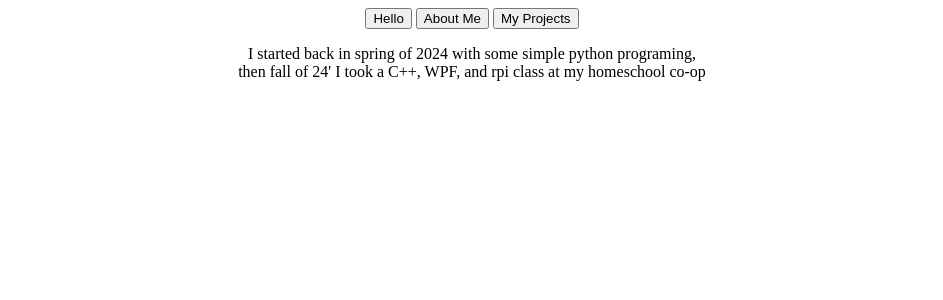
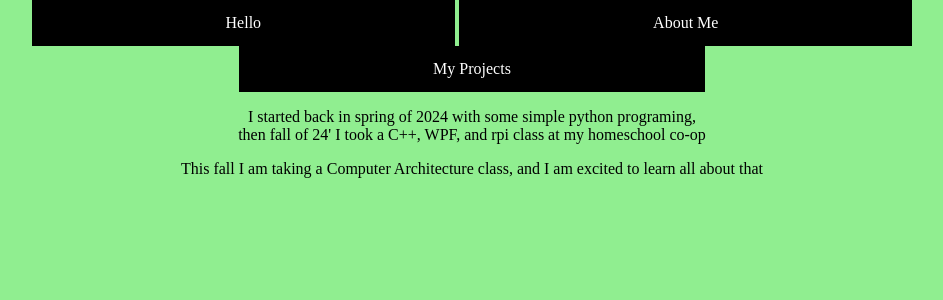
Before and after one commit to Basic-beep/BirdHouse, a SvelteKit app: page /about in a window 1280 px wide. Shown: the top 300 px of the page, without its empty margins (168-1111 px from the left). Built offline with nearby package versions, Linux system fonts and the light colour scheme.

Commit message:
yippee yipper

```diff
--- a/package.json
+++ b/package.json
@@ -19,6 +19,7 @@
 		"@sveltejs/vite-plugin-svelte": "^6.0.0",
 		"prettier": "^3.4.2",
 		"prettier-plugin-svelte": "^3.3.3",
+		"sass-embedded": "^1.89.2",
 		"svelte": "^5.0.0",
 		"svelte-check": "^4.0.0",
 		"typescript": "^5.0.0",
--- a/src/routes/+layout.svelte
+++ b/src/routes/+layout.svelte
@@ -1,14 +1,52 @@
-
 
 <script lang="ts">
 	let { children } = $props();
 </script>
 <div style="text-align: center;">
   <nav>
-	<a href="/"><button>Hello</button></a>
-	<a href="/about"><button>About Me</button></a>
-    <a href="/Projects"><button>My Projects</button></a>
+	<a href="/">Hello</a>
+	<a href="/about">About Me</a>
+  <a href="/Projects">My Projects</a>
   </nav>
+
+
 </div>
 
 {@render children()}
+<style lang="scss">
+  a:link, a:visited {
+  background-color: #000000;
+  color: white;
+  padding: 14px 194px;
+  text-align: center;
+  text-decoration: none;
+  display: inline-block;
+}
+
+
+  :global(body) {
+		background-color: #90ee90;
+		margin: 0;
+	}
+  :global(p) {
+    text-align: center;
+  }
+  :global(h1) {
+    text-align: center;
+  }
+  :global(h2) {
+    text-align: center;
+  }
+  :global(h3) {
+    text-align: center;
+  }
+  :global(h4) {
+    text-align: center;
+  }
+  :global(h5) {
+    text-align: center;
+  }
+  :global(h6) {
+    text-align: center;
+  }
+</style>
--- a/src/routes/+page.svelte
+++ b/src/routes/+page.svelte
@@ -1,4 +1,5 @@
-<div style="text-align: center;">
+
+<div>
     <h1>Hello! Welcome to my portfolio website!</h1>
     <h2>My name is Elliott but you can call me BasicBirdy</h2>
 
--- a/src/routes/Projects/+page.svelte
+++ b/src/routes/Projects/+page.svelte
@@ -1,3 +1,4 @@
-<div style="text-align: center;">
+
+<div>
     <h1>GenPass</h1>
 </div>
--- a/src/routes/about/+page.svelte
+++ b/src/routes/about/+page.svelte
@@ -1,4 +1,5 @@
-<div style="text-align: center;">
+<div>
     <p>I started back in spring of 2024 with some simple python programing, <br>
     then fall of 24' I took a C++, WPF, and rpi class at my homeschool co-op</p>
+    <p>This fall I am taking a Computer Architecture class, and I am excited to learn all about that </p>
 </div>
```
Also changed, not shown: src/routes/see/+page.svelte (line endings or trailing spaces), 1 other file (tests, documents, lock files or other folders).
